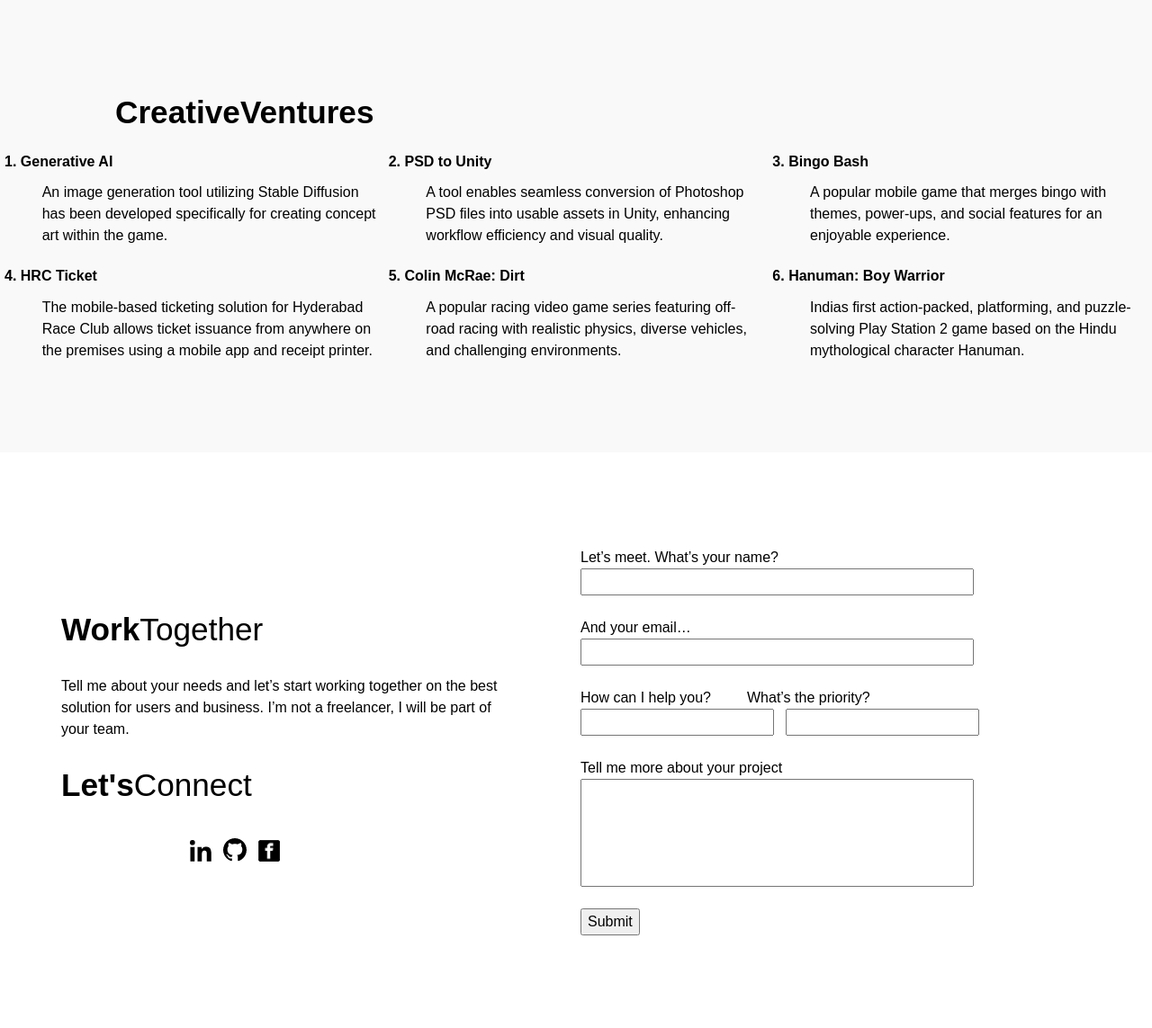
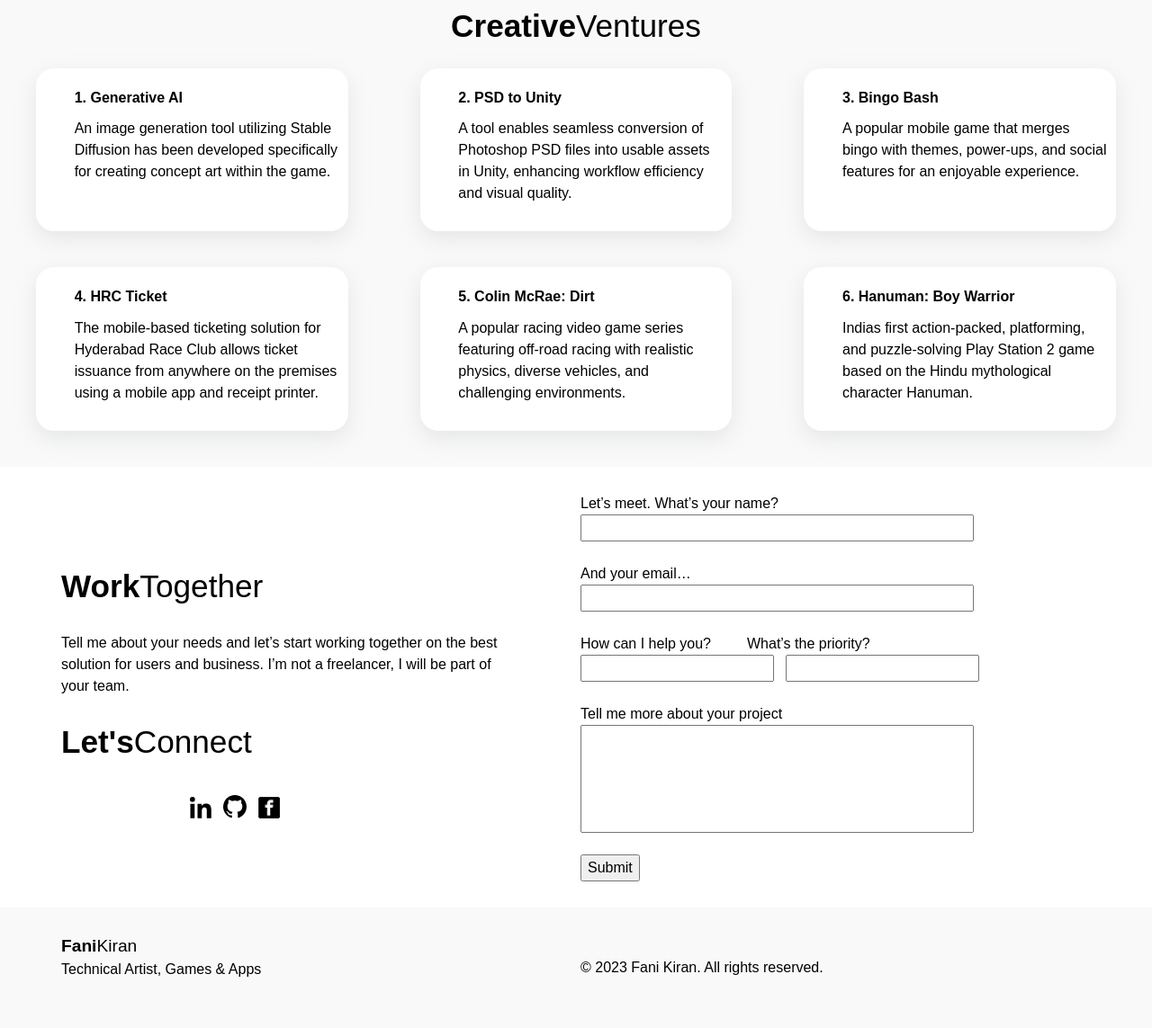
Before and after one commit to fani-kiran/fani-kiran.github.io, a plain HTML site: page Index1.html in a window 1280 px wide. Shown: the part 2452-3595 px from the top of the page at 90% size. Before the commit the page ends 3497 px from the top, so only its background shows below. Drawn offline with Linux system fonts and the light colour scheme.

Commit message:
Creatives
Box format added for creatives.

```diff
--- a/Index1.html
+++ b/Index1.html
@@ -122,23 +122,25 @@
 		</div>
 		<div class="pagebreak" style="background-color: #F9F9F9;"></div>
 		<div class="page" id="Creation" style="background-color: #F9F9F9; min-height: 500px">
-			<div class="title">
-					<span>CreativeVentures</span>
+			<div style="text-align: center">
+				<div class="title" style="margin-left: 0; margin-bottom: 20px;">
+					<span>Creative</span><span style="font-weight:normal;">Ventures</span>
+				</div>
 			</div>
 			<div class="row">
-				<div class="column">
+				<div class="creativbox">
 					<h1>1. Generative AI</h1>
 					<div class="Description">
 						<span>An image generation tool utilizing Stable Diffusion has been developed specifically for creating concept art within the game.</span>
 					</div>
 				</div>
-				<div class="column">
+				<div class="creativbox">
 					<h1>2. PSD to Unity</h1>
 					<div class="Description">
 						<span>A tool enables seamless conversion of Photoshop PSD files into usable assets in Unity, enhancing workflow efficiency and visual quality.</span>
 					</div>
 				</div>
-				<div class="column">
+				<div class="creativbox">
 					<h1>3. Bingo Bash</h1>
 					<div class="Description">
 						<span>A popular mobile game that merges bingo with themes, power-ups, and social features for an enjoyable experience.</span>
@@ -146,19 +148,19 @@
 				</div>
 			</div>
 			<div class="row">
-				<div class="column">
+				<div class="creativbox">
 					<h1>4. HRC Ticket</h1>
 					<div class="Description">
 						<span>The mobile-based ticketing solution for Hyderabad Race Club allows ticket issuance from anywhere on the premises using a mobile app and receipt printer.</span>
 					</div>
 				</div>
-				<div class="column">
+				<div class="creativbox">
 					<h1>5. Colin McRae: Dirt</h1>
 					<div class="Description">
 						<span>A popular racing video game series featuring off-road racing with realistic physics, diverse vehicles, and challenging environments.</span>
 					</div>
 				</div>
-				<div class="column">
+				<div class="creativbox">
 					<h1>6. Hanuman: Boy Warrior</h1>
 					<div class="Description">
 						<span>Indias first action-packed, platforming, and puzzle-solving Play Station 2 game based on the Hindu mythological character Hanuman.</span>
@@ -166,7 +168,7 @@
 				</div>
 			</div>
 		</div>
-		<div class="pagebreak"></div>
+		<br>
 		<div class="page" id="connect">
 			<div class="row">
 				<div class="column">
@@ -205,7 +207,25 @@
 							<input class="form-data" type="text" name="more" id="resizedTextbox" size="44"><br><br>
 							<button type="button" onlick="send_data()">Submit</button>
 						</form>
+						<br>
 					</div>
+				</div>
+			</div>
+		</div>
+		<div id="footer">
+			<div class="row">
+				<div class="column">
+					<br>
+					<div class="subtitle">
+						<span><strong>Fani</strong>Kiran</span><br>
+					</div>
+					<div class="Description">
+					  <span>Technical Artist, Games  &amp; Apps</span><br>
+					</div>
+					<br><br>
+				</div>
+				<div class="column">
+					<span>© 2023 Fani Kiran. All rights reserved.</span>
 				</div>
 			</div>
 		</div>
--- a/styles2.css
+++ b/styles2.css
@@ -5,6 +5,9 @@
 	font-family: Arial, Helvetica, Arial, "sans-serif";
 	font-size: 100%;
 	line-height: 150%;
+}
+h1{
+	margin-left: 10%;
 }
 body{
 	margin: 0;
@@ -126,4 +129,25 @@
 a {
   text-decoration: none;
 }
-#resizedTextbox {height: 120px}
+#resizedTextbox {
+	height: 120px;
+}
+#footer{
+	background-color: #F9F9F9;
+	min-height: 40px;
+}
+.creativbox{
+	font-size: 100%;
+	line-height: 100%;
+	/*max-width: 600px;
+	min-width: 250px;*/
+	border-radius: 20px;
+	margin-left: 40px;
+	margin-bottom: 40px;
+	margin-right: 40px;
+	padding: 10px;
+	padding-bottom: 30px;
+	background-color: #ffffff;
+	box-shadow: rgba(149, 157, 165, 0.2) 0px 8px 24px;
+	overflow: visible;
+}
```
